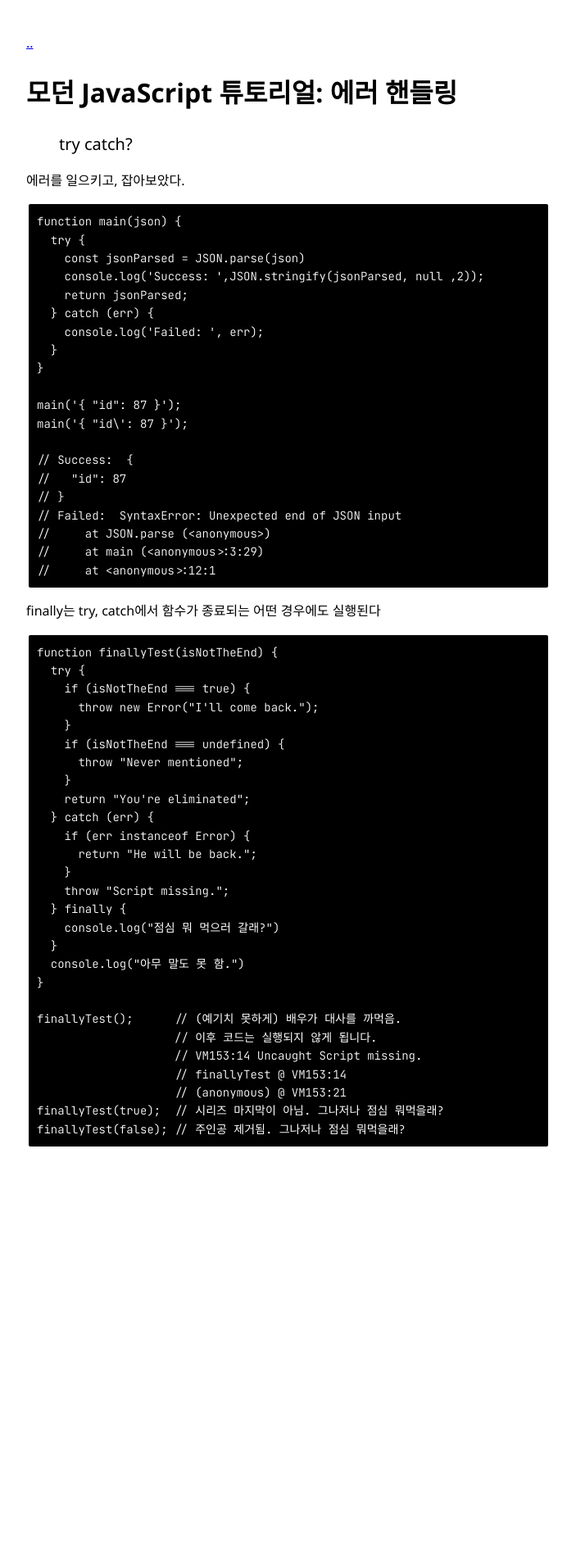
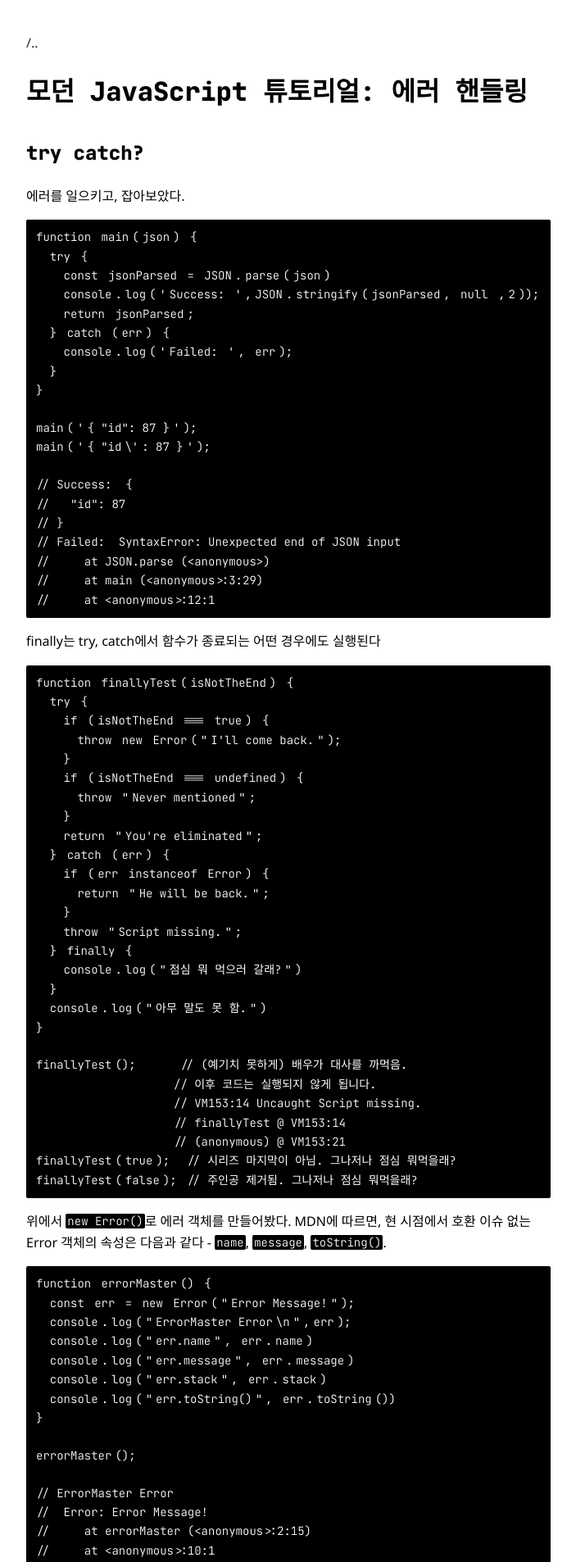
Before and after one commit to Rockheung/rockheung.github.io, a Jekyll site: the page built from _posts/2020-10-19-모던-JavaScript-튜토리얼-에러-핸들링.markdown, in a window 1280 px wide. Shown: the top 1906 px of the page at 82% size, without its empty margins (288-991 px from the left). Built offline with Jekyll 4.4.1, drawn with Linux system fonts in a browser that asks for light colours; some web fonts are replaced; before the commit the page ends 1455 px from its top, so only the background shows below that; some of the changed text lies outside the part shown.

Commit message:
에러 핸들링 내용 추가

````diff
--- a/JetBrainsMono.css
+++ b/JetBrainsMono.css
@@ -4,11 +4,18 @@
 300: SemiLight
 400: Regular
 500: Medium
-600: Bold
-700: ExtraBold
+700: Bold
+800: ExtraBold
 */
 
-
+@font-face {
+  font-family: 'JetBrainsMono';
+  font-weight: 800;
+  src: local('JetBrainsMono-EstraBold'),
+  url('/JetBrainsMono/woff2/JetBrainsMono-ExtraBold.woff2') format('woff2'),
+  url('/JetBrainsMono/woff/JetBrainsMono-ExtraBold.woff') format('woff'),
+  url('/JetBrainsMono/ttf/JetBrainsMono-ExtraBold.ttf') format('truetype');
+}
 
 @font-face {
   font-family: 'JetBrainsMono';
--- a/_config.yml
+++ b/_config.yml
@@ -75,3 +75,11 @@
 
 sass:
   style: :compressed
+
+highlighter: rouge
+
+kramdown:
+  syntax_highlighter: rouge
+  syntax_highlighter_opts:
+    block:
+      start_line: 1
--- a/_includes/categories.liquid
+++ b/_includes/categories.liquid
@@ -8,7 +8,7 @@
       {% if post.categories contains include.category_name %}
       {% assign category_post_idx = category_post_idx | plus: 1 %}
         <li>
-          {{ post.date | date: site.theme_config.date_format }} <a href="{{ post.url | relative_url }}">{{ post.title | downcase }}</a>
+          {{ post.date | date: site.theme_config.date_format }} <a href="{{ post.url | relative_url }}">{{ post.title }}</a>
         </li>
       {% endif %}
       {% endif%}
--- a/_includes/post_list.liquid
+++ b/_includes/post_list.liquid
@@ -2,7 +2,7 @@
   <ul>
     {% for post in site.posts limit : 15 %}
       <li>
-        {{ post.date | date: site.theme_config.date_format }} <a href="{{ post.url | relative_url }}">{{ post.title | downcase }}</a>
+        {{ post.date | date: site.theme_config.date_format }} <a href="{{ post.url | relative_url }}">{{ post.title }}</a>
       </li>
     {% endfor %}
   </ul>
--- a/_layouts/post.html
+++ b/_layouts/post.html
@@ -2,6 +2,6 @@
 layout: default
 ---
 
-<a href="{{ site.url }}">{{ site.theme_config.back_home_text }}</a>
+<a href="{{ site.url }}">/{{ site.theme_config.back_home_text }}</a>
 <h1>{{ page.title }}</h1>
 {{ content }}
--- a/_posts/2020-10-19-모던-JavaScript-튜토리얼-에러-핸들링.markdown
+++ b/_posts/2020-10-19-모던-JavaScript-튜토리얼-에러-핸들링.markdown
@@ -6,7 +6,7 @@
 tags: javascript modern
 ---
 
-- try catch?
+## try catch?
 
 에러를 일으키고, 잡아보았다.
 
@@ -64,3 +64,92 @@
 finallyTest(true);  // 시리즈 마지막이 아님. 그나저나 점심 뭐먹을래?
 finallyTest(false); // 주인공 제거됨. 그나저나 점심 뭐먹을래?
 ```
+
+위에서 ```new Error()```로 에러 객체를 만들어봤다. MDN에 따르면, 현 시점에서 호환 이슈 없는
+Error 객체의 속성은 다음과 같다 - ```name```, ```message```, ```toString()```.
+
+
+```javascript
+function errorMaster() {
+  const err = new Error("Error Message!");
+  console.log("ErrorMaster Error\n",err);
+  console.log("err.name", err.name)
+  console.log("err.message", err.message)
+  console.log("err.stack", err.stack)
+  console.log("err.toString()", err.toString())
+}
+
+errorMaster();
+
+// ErrorMaster Error
+//  Error: Error Message!
+//     at errorMaster (<anonymous>:2:15)
+//     at <anonymous>:10:1
+// err.name Error
+// err.message Error Message!
+// err.stack Error: Error Message!
+//     at errorMaster (<anonymous>:2:15)
+//     at <anonymous>:10:1
+// err.toString() Error: Error Message!
+
+```
+
+하나의 에러 타입으로 충분하지 않다고 생각이 되어, Error를 상속받는 새로운 에러를 만들었다
+
+```javascript
+function MissingScriptError(place,  message, fileName, lineNumber ) {
+  Error.call(this,  message, fileName, lineNumber);
+
+  this.name = 'MissingScriptError';
+  this.missingPlace = place;
+
+  if (Error.captureStackTrace) {
+    Error.captureStackTrace(this, MissingScriptError);
+  }
+}
+MissingScriptError.prototype = Object.create(Error.prototype);
+MissingScriptError.prototype.constructor = MissingScriptError;
+
+```
+
+이는 사실은 ES6에 들어서 다음과 같은 좀 더 심플한 구문으로 같은 코드를 짤 수 있다.
+
+```javascript
+class MissingScriptError extends Error {
+  constructor(place, ...args) {
+    super(...args);
+
+    if (Error.captureStackTrace) {
+      Error.captureStackTrace(this, MissingScriptError);
+    }
+    this.name = 'MissingScriptError';
+    this.missingPlace = place;
+  }
+}
+```
+
+의도한 대로 새로운 이름을 가지는 에러 생성자가 잘 동작하는지 테스트 (스코프에 MissingScriptError가 정의되어 있다고 가정)
+
+```javascript
+function testMissingScriptError() {
+  const err = new MissingScriptError('bathroom');
+    console.log("ErrorMaster Error\n",err);
+  console.log("err.name", err.name)
+  console.log("err.message", err.message)
+  console.log("err.stack", err.stack)
+  console.log("err.toString()", err.toString())
+}
+
+testMissingScriptError();
+
+// ErrorMaster Error
+//  MissingScriptError {name: "MissingScriptError", missingPlace: "bathroom", stack: "MissingScriptError↵    at testMissingScriptError (<anonymous>:15:15)↵    at <anonymous>:23:1"}missingPlace: "bathroom"name: "MissingScriptError"stack: "MissingScriptError↵    at testMissingScriptError (<anonymous>:15:15)↵    at <anonymous>:23:1"__proto__: Error
+// err.name MissingScriptError
+// err.message
+// err.stack MissingScriptError
+//     at testMissingScriptError (<anonymous>:15:15)
+//     at <anonymous>:23:1
+// err.toString() MissingScriptError
+```
+
+생각대로 잘 동작하였다. [MDN Error 참고](https://developer.mozilla.org/ko/docs/Web/JavaScript/Reference/Global_Objects/Error)
--- a/style.scss
+++ b/style.scss
@@ -24,17 +24,33 @@
 }
 
 h1, h2, h3, h4, h5 {
-  font-weight: 700;
+  font-family: JetBrainsMono;
+  font-weight: 800;
 }
 
-code {
+a {
+  text-decoration: none;
+  text-decoration-color: #262626;
+  color: #262626;
+
+  &:hover {
+    color: #969696
+  }
+}
+
+pre {
+  tab-size: 2;
+  -moz-tab-size: 2;
+}
+
+code, code span {
   font-family: "JetBrainsMono", monospace;
   font-size: 14px;
   padding: 0 0.2rem;
-  margin: 0.3rem;
   border-radius: 0.2rem;
   vertical-align: 0.1rem;
 }
+
 
 ul, li {
   list-style-type: none;
````
